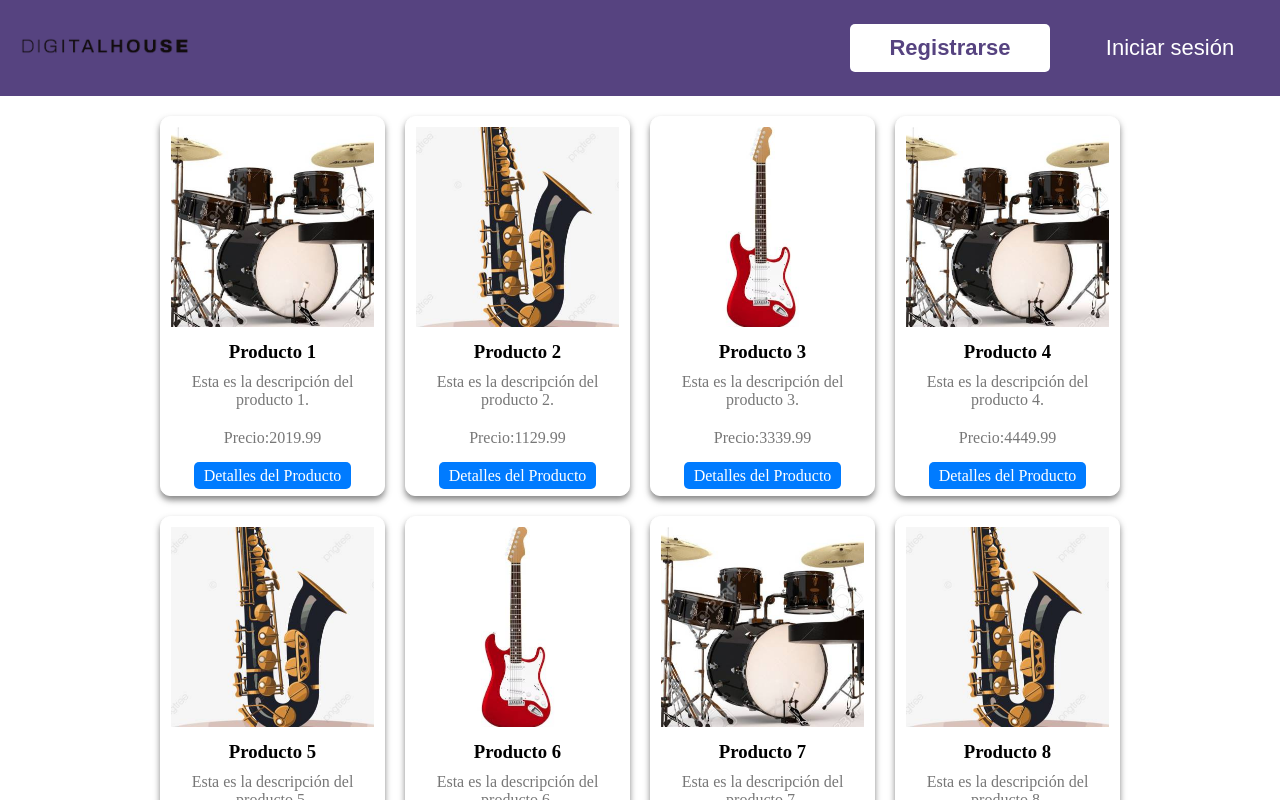
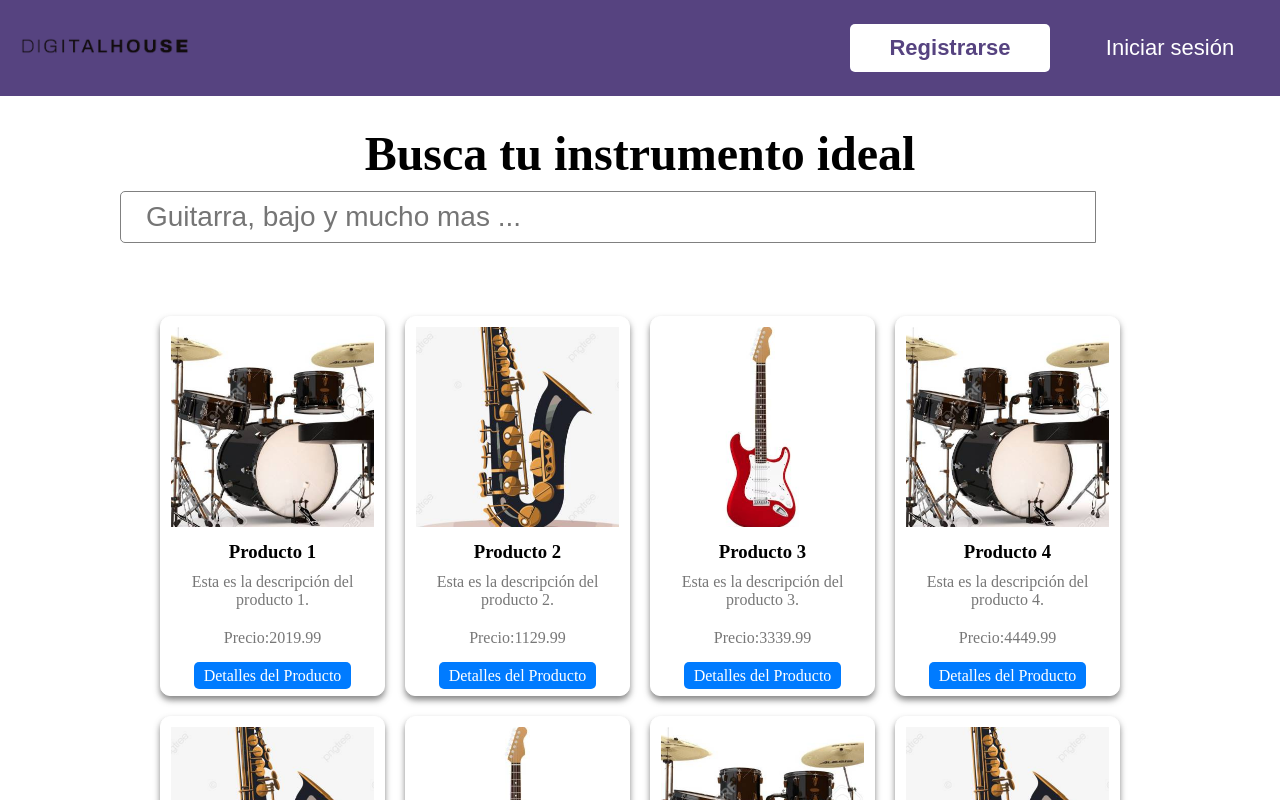
Before and after one commit to JavierNicolasRamos/proyecto-integrador-front, a React (Vite) app: page /home in a window 1280 px wide. Shown: the top 800 px of the page. Built offline with nearby package versions, Linux system fonts and the light colour scheme.

Commit message:
feat: strucutre and css of Home route was modified

```diff
--- a/src/Routes/Home.jsx
+++ b/src/Routes/Home.jsx
@@ -1,8 +1,11 @@
 import Card from "../components/Card";
 import productos from '../components/Product';
+import { SearchBar } from '../components/SearchBar';
 
 const Home = () => {
   return (
+    <>
+      <SearchBar/>
       <div className="product-grid">
         {
           productos.map((producto) => (
@@ -10,7 +13,7 @@ const Home = () => {
           ))
         }
       </div>
-
+    </>
   )
 }
 
```
Also changed, not shown: src/styles/Home.css (added). Lines whose indentation alone changed are shown as unchanged.
